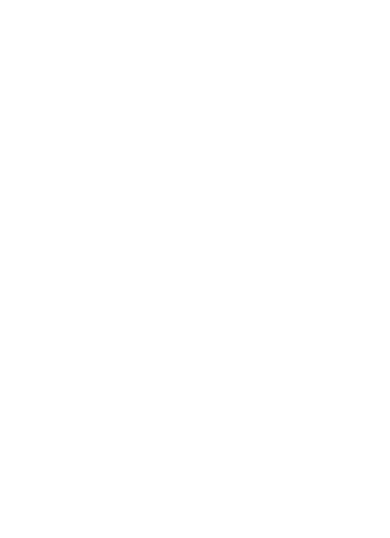
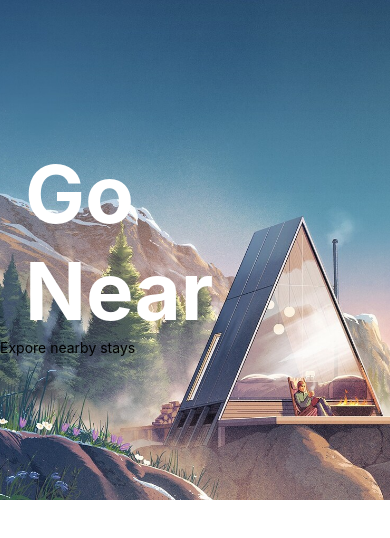
Before and after one commit to ducchinhbka/Airbnb, a React Native app: screen / in a window 390 px wide. Shown: the top 538 px of the page. Built offline with nearby package versions, Linux system fonts and the light colour scheme.

Commit message:
style home screen

```diff
--- a/App.js
+++ b/App.js
@@ -22,7 +22,7 @@
     <>
       <StatusBar barStyle="dark-content" />
       <SafeAreaView>
-
+        <HomeScreen/>
       </SafeAreaView>
     </>
   );
--- a/src/screens/Home/index.js
+++ b/src/screens/Home/index.js
@@ -1,10 +1,28 @@
 import React from 'react';
-import {View, Text} from 'react-native';
+import {
+    View,
+    Text,
+    ImageBackground,
+    Pressable} from 'react-native';
+import styles from './styles';
 
 const HomeScreen = (props) => {
  return (
      <View>
-         <Text>This is Home Screen</Text>
+
+         {/*Search bar */}
+         <ImageBackground source={require('../../../assets/images/wallpaper.jpg')} style={styles.image}>
+
+            <Text style={styles.title}>Go Near</Text>
+
+            <Pressable
+                style={styles.button}
+                onPress={() => console.warn('Button clicked')}
+            >
+                <Text style={styles.buttonText}>Expore nearby stays</Text>
+            </Pressable>
+         </ImageBackground>
+
      </View>
  )
 }
--- /dev/null
+++ b/src/screens/Home/styles.js
@@ -0,0 +1,26 @@
+import {StyleSheet} from 'react-native';
+
+const styles = StyleSheet.create({
+    image: {
+        width: '100%',
+        height: 500,
+        resizeMode: 'cover',
+        justifyContent: 'center'
+    },
+    title: {
+        fontSize: 80,
+        fontWeight: 'bold',
+        color: "#fff",
+        width: '70%',
+        marginLeft: 25
+    },
+    buttonText: {
+
+    },
+    button: {
+
+    },
+
+});
+
+export default styles;
```
Also changed, not shown: assets/images/wallpaper.jpg (added).
